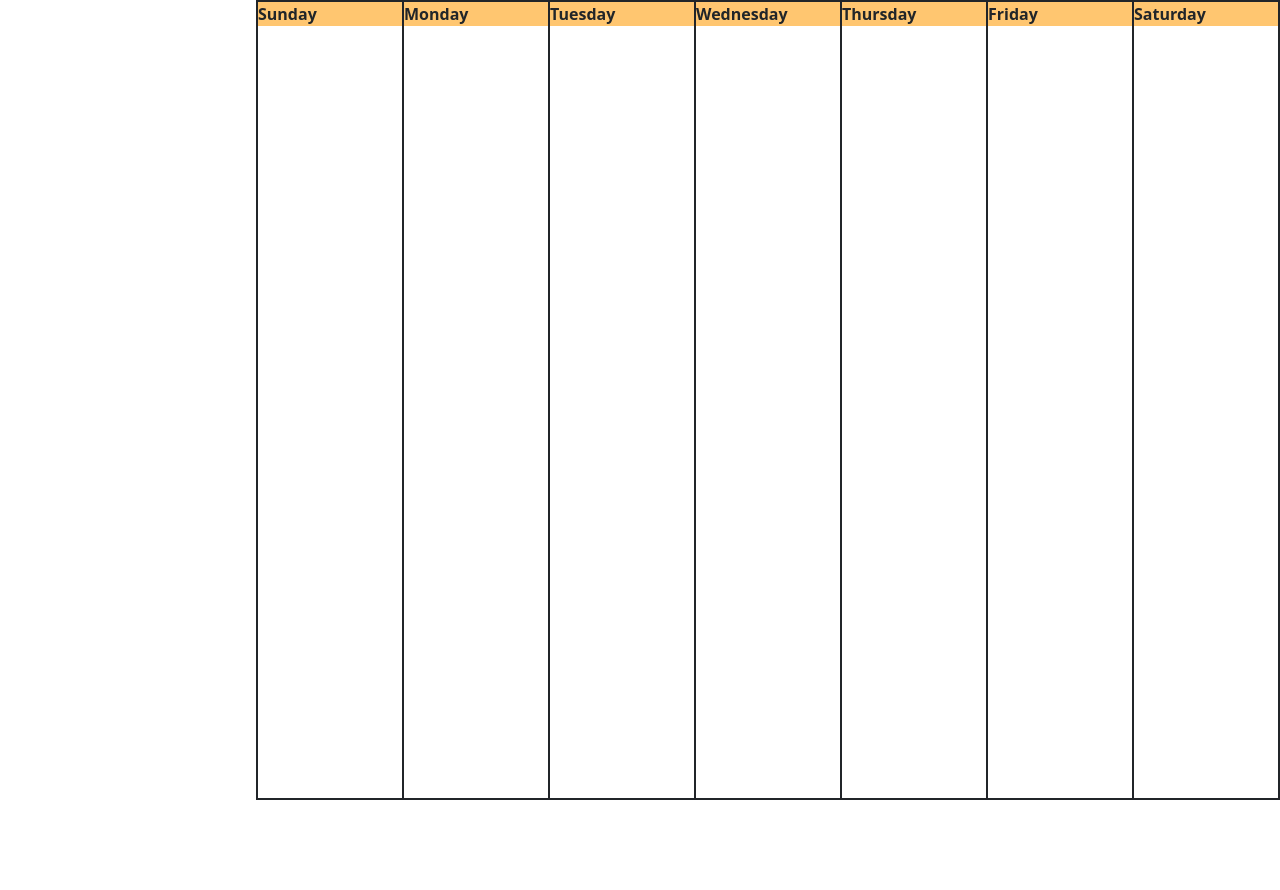
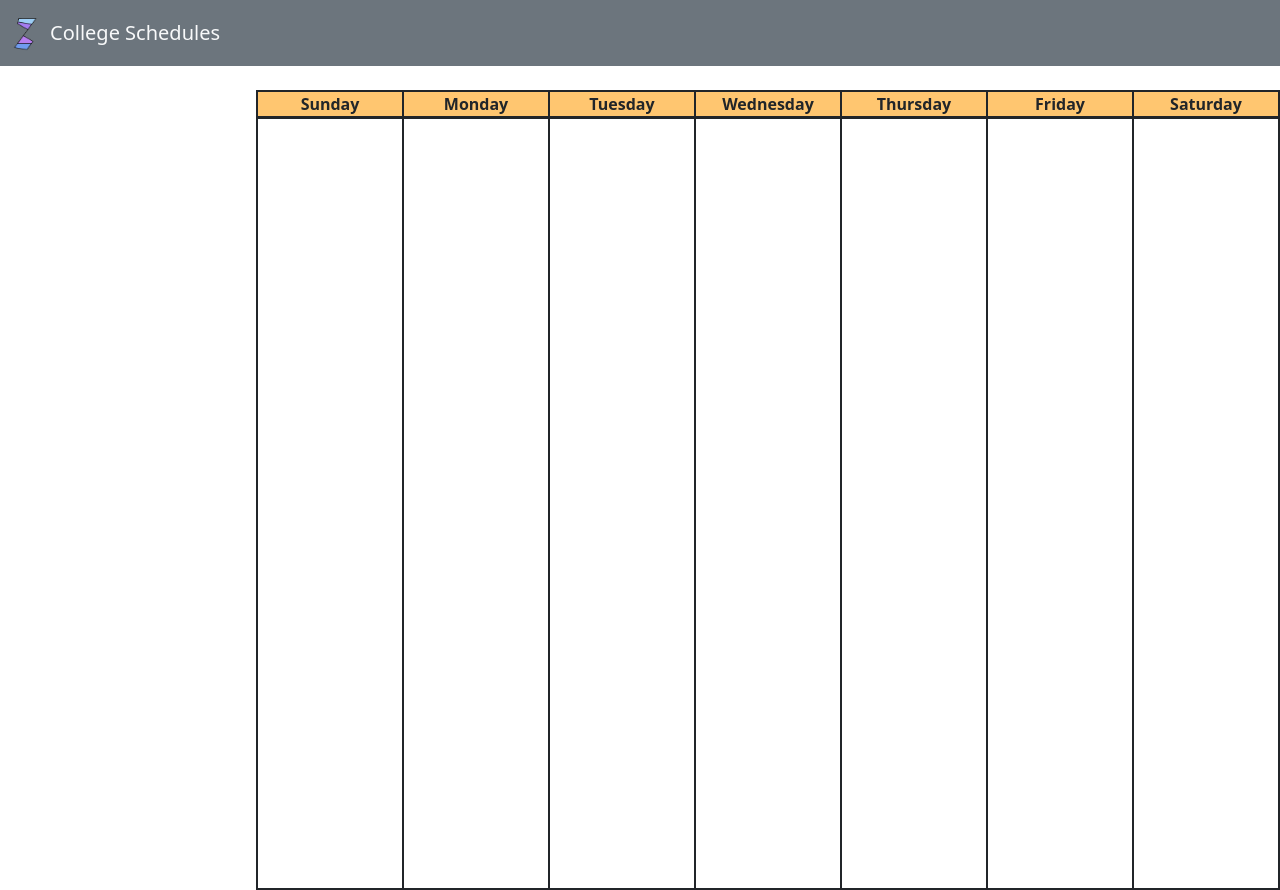
Before and after one commit to Luominai/schedule_thing, a Flask app: page / in a window 1280 px wide. Before the commit the page ends 800 px from the top, so only its background shows below. Run offline with Flask 3, Linux system fonts and the light colour scheme.

Commit message:
NavBar + shifted style to css file

```diff
--- a/static/css/style.css
+++ b/static/css/style.css
@@ -0,0 +1,12 @@
+.box {
+    height: 100%;
+    justify-content: center;
+    border-style: solid;
+    border-width: 1px;
+}
+.week-header{
+    background-color: #ffc670;
+    font-weight: bold;
+    border-bottom-style: solid;
+    text-align: center;
+}
--- a/templates/main.html
+++ b/templates/main.html
@@ -5,23 +5,15 @@
     <!-- bootstrap style link -->
     <link href="https://cdn.jsdelivr.net/npm/bootstrap@5.3.0-alpha1/dist/css/bootstrap.min.css" rel="stylesheet" integrity="sha384-GLhlTQ8iRABdZLl6O3oVMWSktQOp6b7In1Zl3/Jr59b6EGGoI1aFkw7cmDA6j6gD" crossorigin="anonymous">
     <!-- css style link -->
-    <link href="static/css/style.css" rel="stylesheet" type ="text/css" />
-
-    <style>
-        .box {
-            height: 100%;
-            justify-content: center;
-            border-style: solid;
-            border-width: 1px;
-        }
-        .week-header{
-            background-color: #ffc670;
-            font-weight: bold;
-        }
-    </style>
+    <link href="../static/css/style.css" rel="stylesheet" type ="text/css" />
 </head>
 
 <body>
+    <nav class="navbar navbar-expand-lg bg-secondary">
+        <img height = 50px width = 50px src="../static/imgs/tempfiller.png" alt="temporary filler for some sort of logo">
+        <span class="navbar-brand mb-0 h1 text-light">College Schedules</span>
+    </nav>
+    <br>
     <div class="container-fluid" style="border: 1px; border-style: solid; height: 100vh; width: 80vw; margin-right: 0%;">
         <div class="row" style="height: 100%;">
             <div class="col-sm" style="padding: 0%;">
```
Also changed, not shown: static/imgs/tempfiller.png (added).
